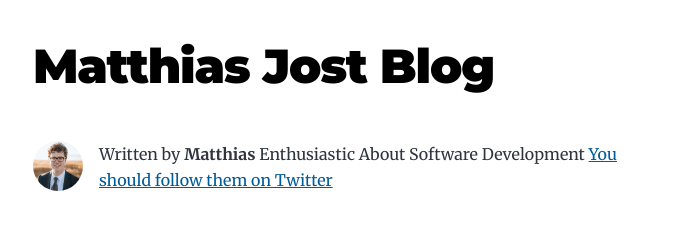
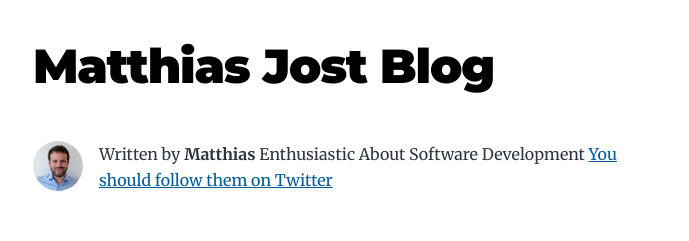
Before and after one commit to matthiasjost/gatbsy-blog-jost, a Gatsby site: page / in a window 1280 px wide. Shown: the top 241 px of the page, without its empty margins (291-980 px from the left). Built offline with nearby package versions, Linux system fonts and the light colour scheme; Gatsby itself is replaced by a stand-in of ours.

Commit message:
profile pic

```diff
--- a/src/components/bio.js
+++ b/src/components/bio.js
@@ -36,7 +36,7 @@ const Bio = () => {
         className="bio-avatar"
         layout="fixed"
         formats={["auto", "webp", "avif"]}
-        src="../images/profile-pic.png"
+        src="../images/profile-pic.jpg"
         width={50}
         height={50}
         quality={95}
```
Also changed, not shown: src/images/profile-pic.jpg (added).
